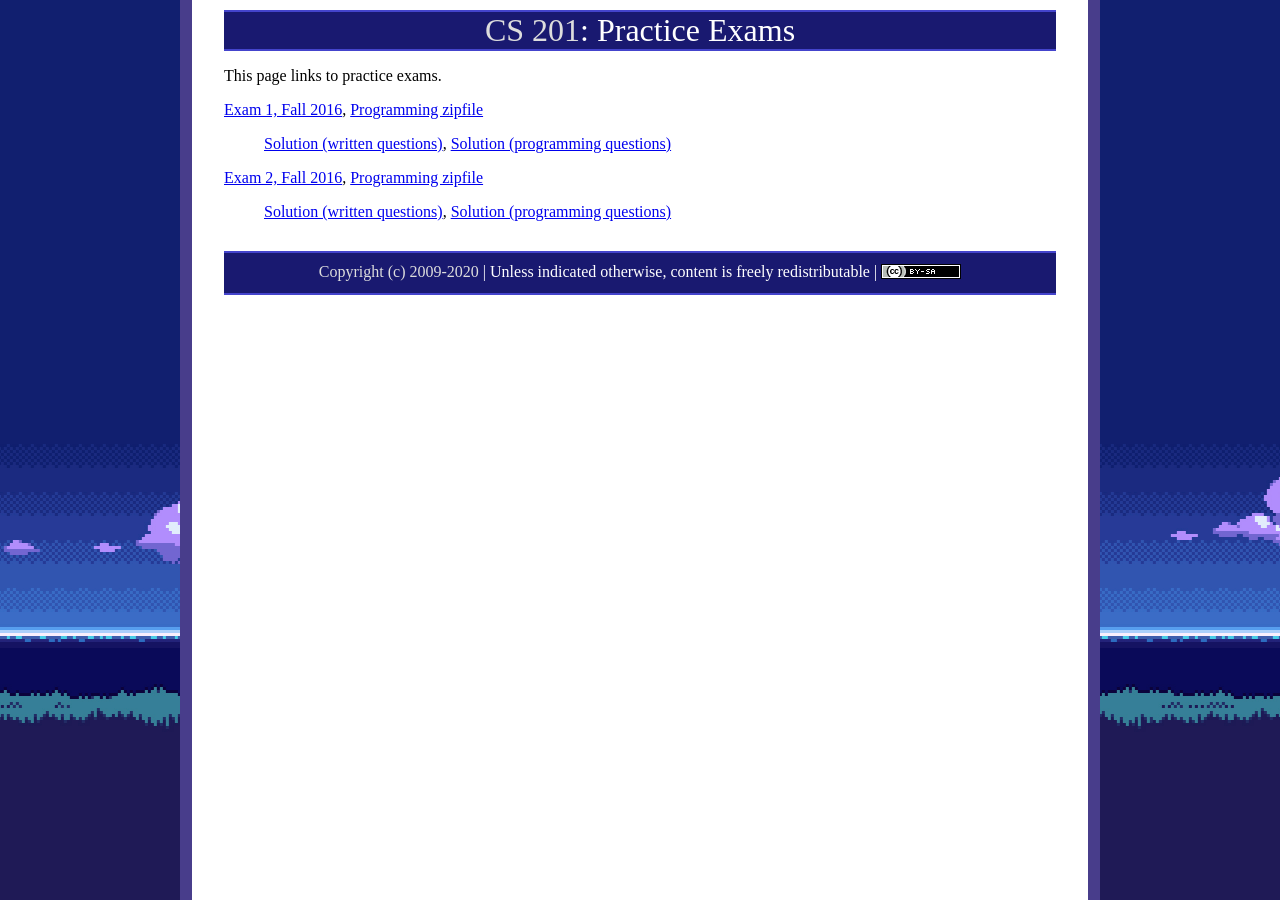
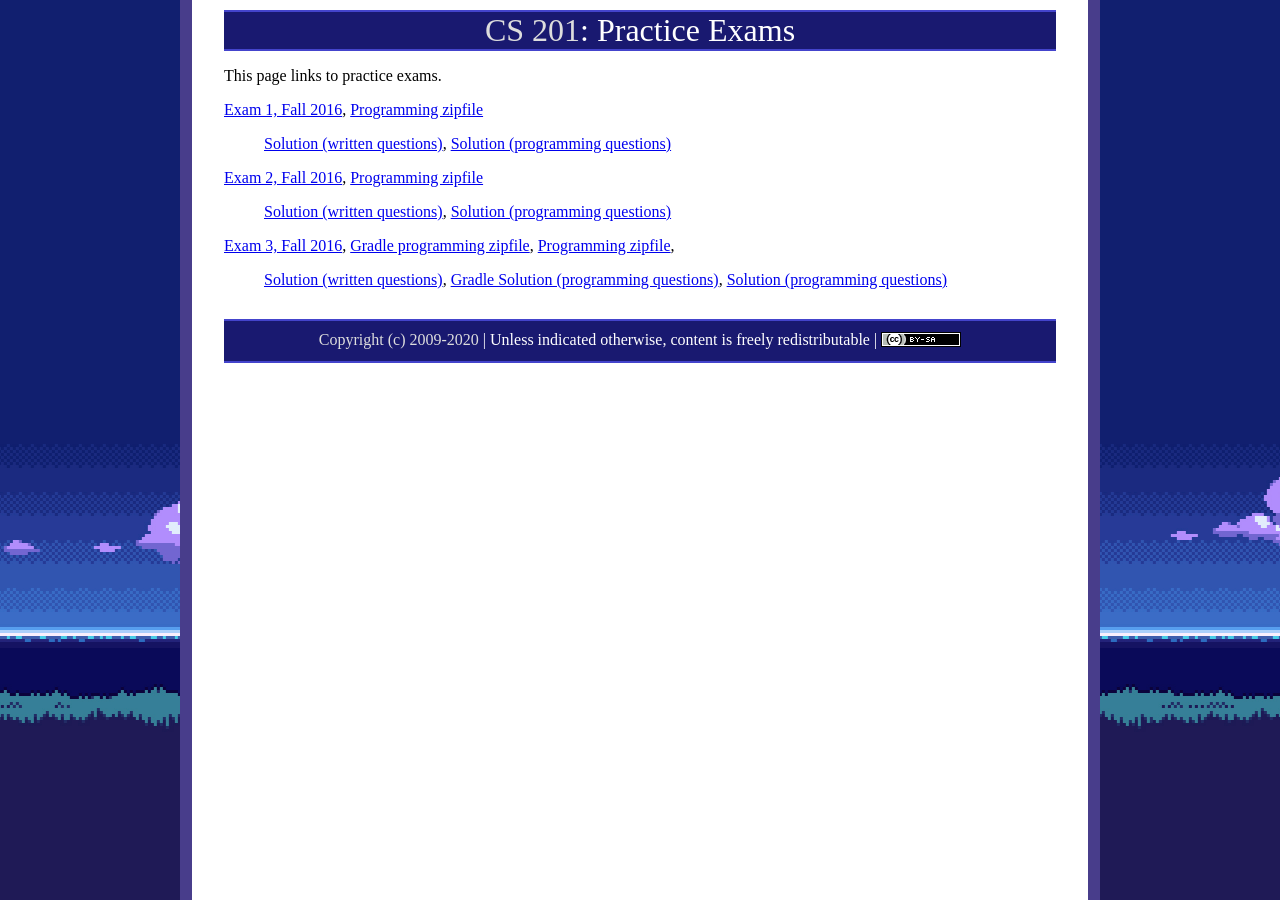
Before and after one commit to ycpcs/cs201-spring2020, a Jekyll site: the page built from practice/index.md, in a window 1280 px wide. Built offline with Jekyll 4.4.1, drawn with Linux system fonts in a browser that asks for light colours.

Commit message:
add gradle practice exam 3
add gradle practice exam 3

```diff
--- a/practice/index.md
+++ b/practice/index.md
@@ -13,8 +13,6 @@ This page links to practice exams.
 
 > [Solution (written questions)](cs201-fall2016-exam02-solution.pdf), [Solution (programming questions)](CS201_Exam02_Solution.zip)
 
-<!--
-[Exam 3, Fall 2016](cs201-fall2016-exam03.pdf), [Programming zipfile](CS201_Exam03.zip)
+[Exam 3, Fall 2016](cs201-fall2016-exam03.pdf), [Gradle programming zipfile](CS201_Exam03_Gradle.zip), [Programming zipfile](CS201_Exam03.zip),
 
-> [Solution (written questions)](cs201-fall2016-exam03-solution.pdf), [Solution (programming questions)](CS201_Exam03_Solution.zip)
--->
+> [Solution (written questions)](cs201-fall2016-exam03-solution.pdf), [Gradle Solution (programming questions)](CS201_Exam03_Solution_Gradle.zip), [Solution (programming questions)](CS201_Exam03_Solution.zip)
```
Also changed, not shown: 2 other files.
